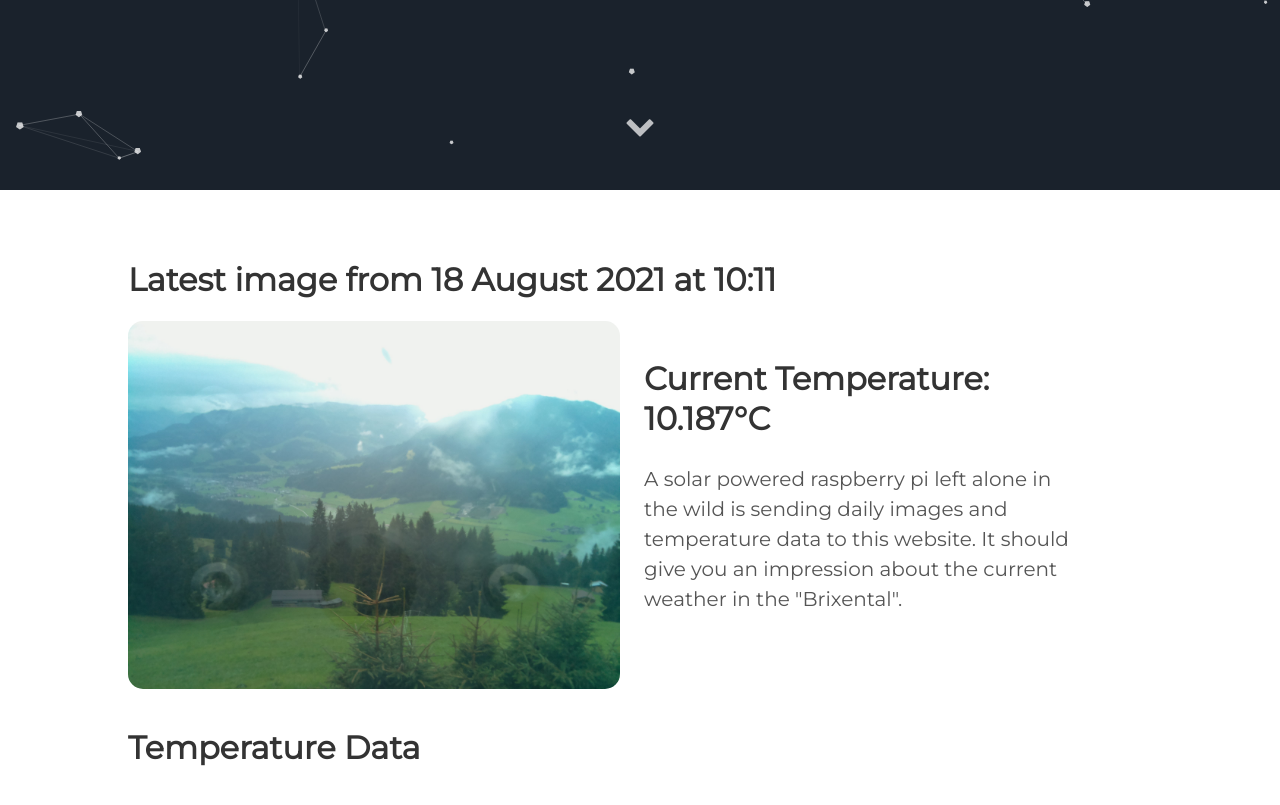
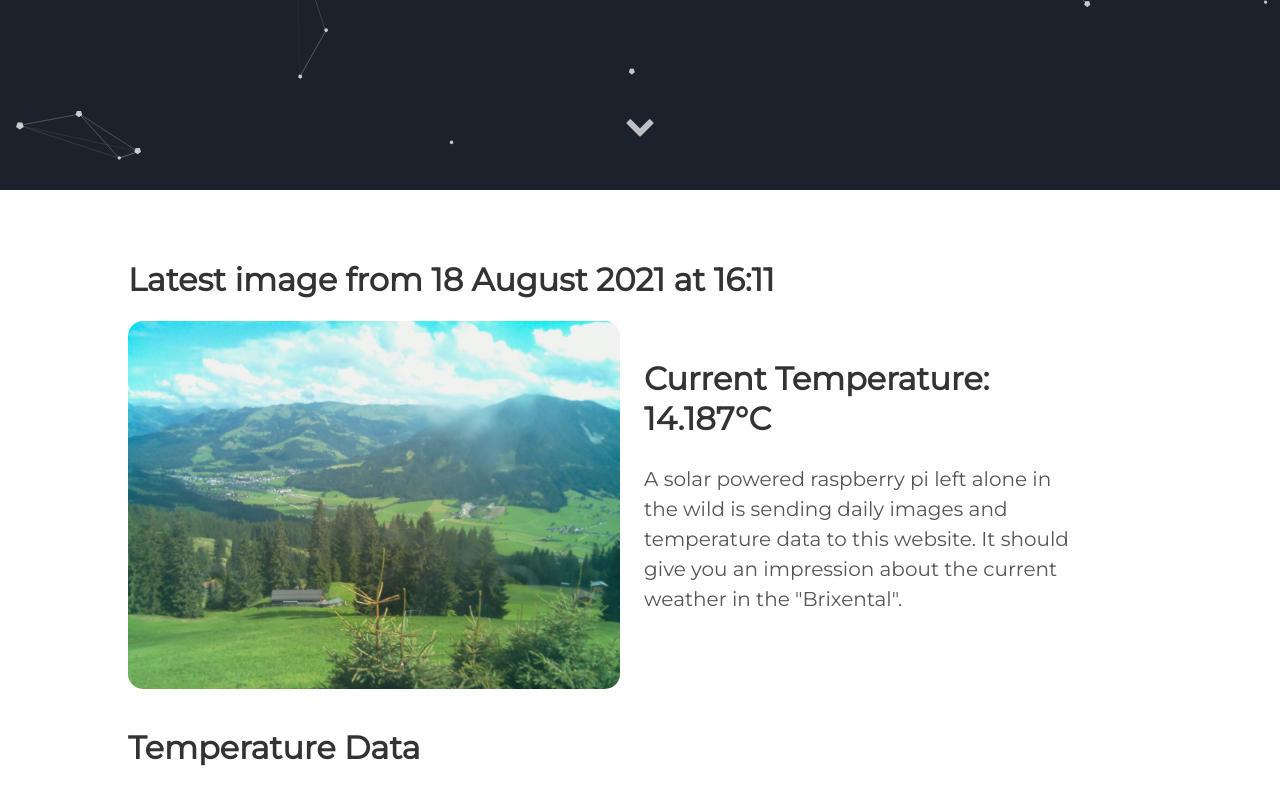
Before and after one commit to vektorious/vektorious.github.io, a Jekyll site: the page built from resources/huette.md, in a window 1280 px wide and 900 px high, scrolled down 710 px. Shown: the top 805 px of the window. Built offline with Jekyll 4.4.1, drawn with Linux system fonts in a browser that asks for light colours.

Commit message:
I'm a bot beep boop

```diff
--- a/resources/huette.md
+++ b/resources/huette.md
@@ -6,13 +6,13 @@ image: '/assets/img/'
 description: 'Live image from the Austrian alps'
 twitter_text: ' '
 ---
-## Latest image from 18 August 2021 at 10:11
+## Latest image from 18 August 2021 at 16:11
 <div class="huette">
   <div class="huette-image">
     <img src="{{ "/assets/img/huette.jpg" | prepend: site.baseurl }}">
   </div>
   <div class="huette-text">
-        <h2>Current Temperature: 10.187°C</h2>
+        <h2>Current Temperature: 14.187°C</h2>
         <p>A solar powered raspberry pi left alone in the wild is sending daily images and temperature data to this website. It should give you an impression about the current weather in the "Brixental".</p>
 
   </div>
```
Also changed, not shown: rpi-script/2021-08-18_160959.txt (renamed from rpi-script/2021-08-18_101000.txt, +5 -5 lines), rpi-script/huette.md (+2 -2 lines), assets/img/huette.jpg, assets/img/temp_plot.png, rpi-script/temp_plot.png, 1 other file.
